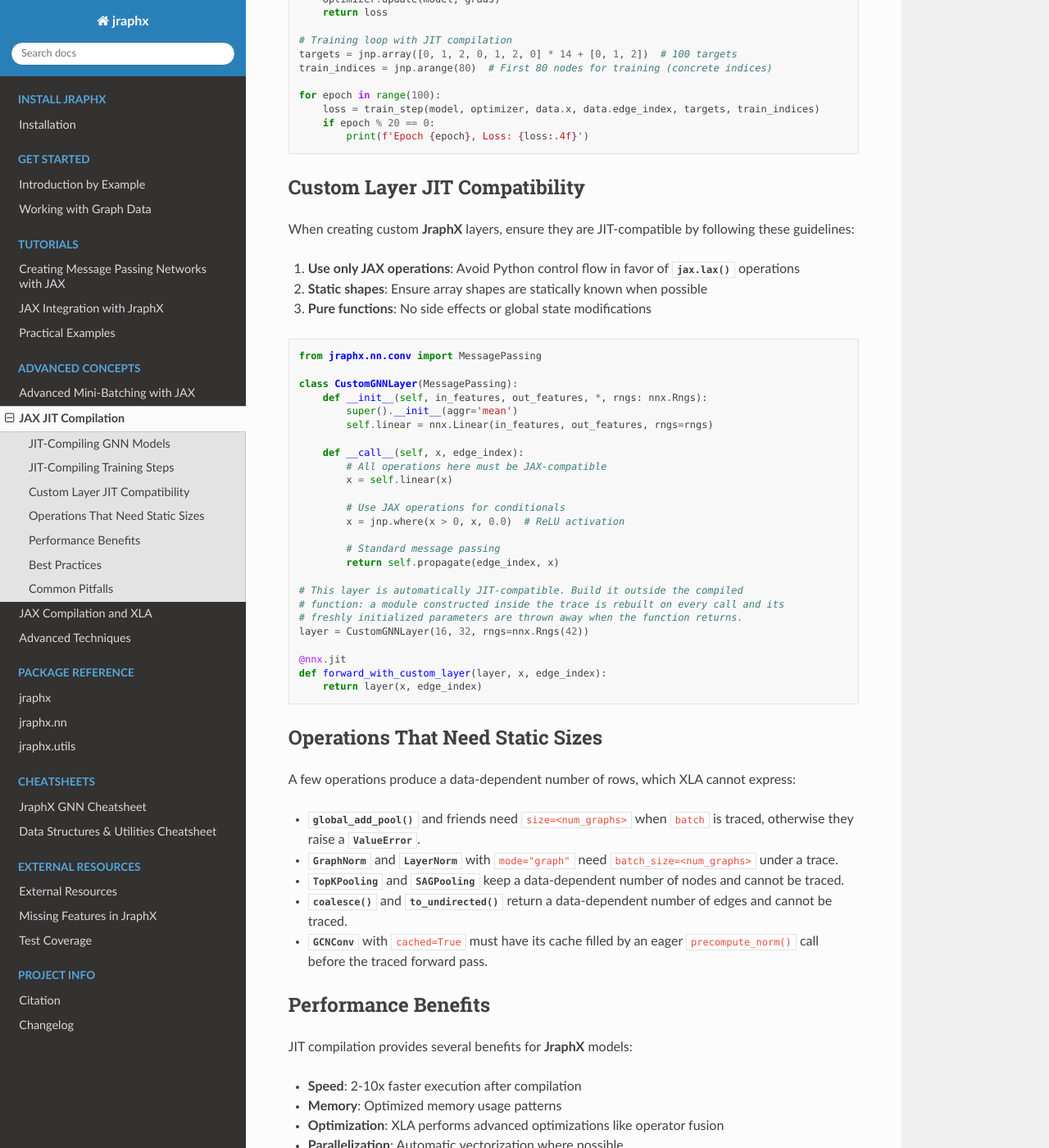
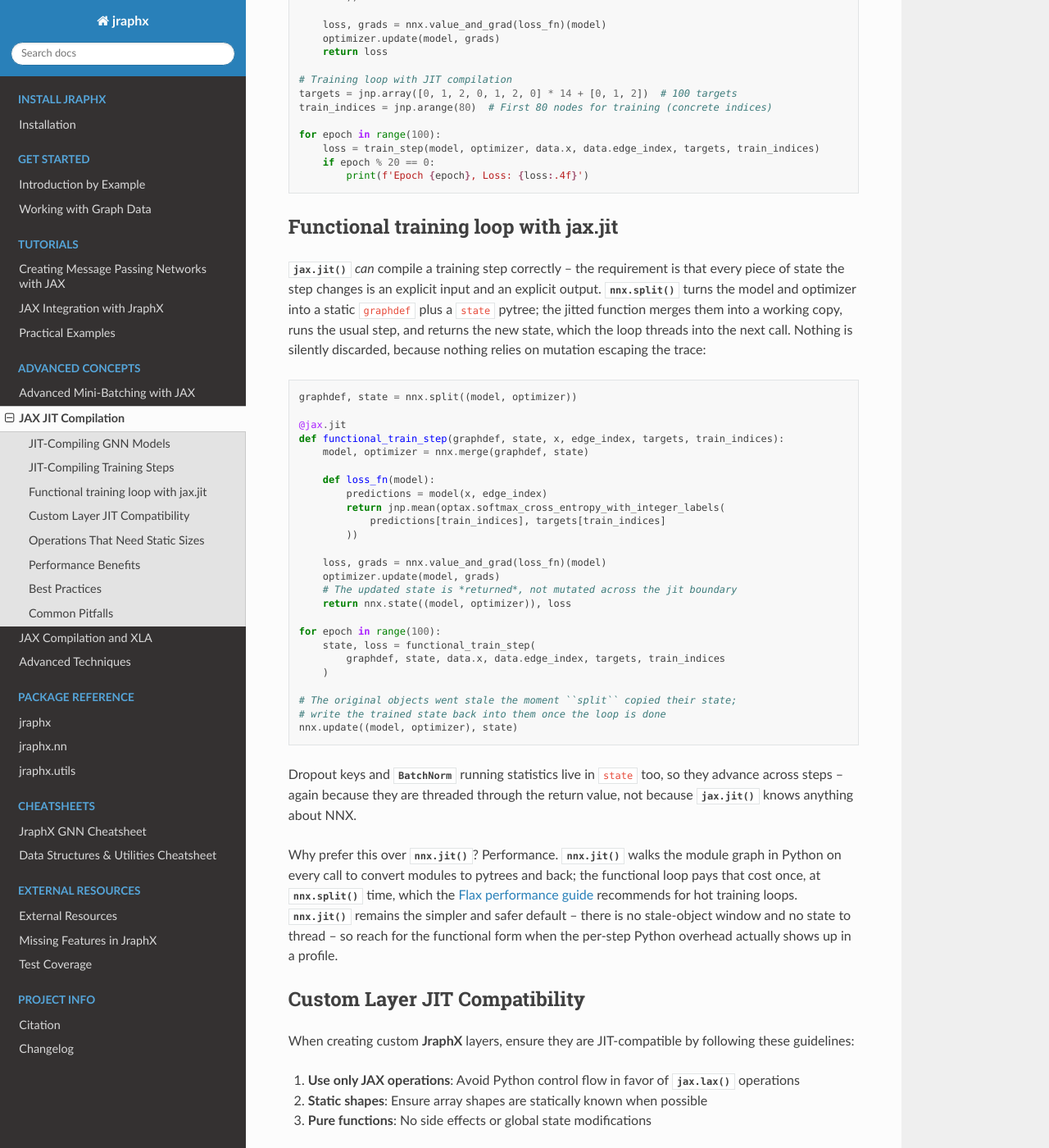
Before and after one commit to DBraun/jraphx, a Sphinx documentation site: the page built from docs/source/advanced/jit.rst, in a window 1280 px wide and 1400 px high, scrolled down 1837 px. Shown: the whole window at 82% size. Built offline with Sphinx 7.4.7 and the Read the Docs theme 3.1.0, drawn with Linux system fonts in a browser that asks for light colours; some of the changed text lies outside the part shown.

Commit message:
Teach the jax.jit functional training loop in the JIT guide
The guide framed jax.jit as safe only for pure evaluation. It is also
correct for training when every piece of state the step changes is an
explicit input and output: nnx.split the model and optimizer once,
merge inside the jitted step, return nnx.state(...) and thread it
through the loop, then nnx.update the originals afterwards. The Flax
performance guide recommends exactly this for hot loops, since it
avoids nnx.jit's per-call Python graph traversal.

The new section's loop was executed as written (loss 1.93 -> 1.08 over
100 epochs, parameters verified changed) and the dropout-state claim
was verified separately: with dropout_rate=0.5 the RNG count advances
on every jax.jit step because it is threaded through the returned
state. The warning, best practices and pitfalls now point at the
functional form instead of ruling jax.jit out.

```diff
--- a/docs/source/advanced/jit.rst
+++ b/docs/source/advanced/jit.rst
@@ -23,8 +23,11 @@ All **JraphX** layers and models are designed to be JIT-compatible out of the bo
     :class:`~jraphx.nn.norm.BatchNorm` running statistics.
 
     :func:`nnx.jit` understands NNX state and propagates the mutation back out.
-    :func:`jax.jit` is only safe for a genuinely pure function -- a forward pass on a
-    model in evaluation mode, with no parameter update and no RNG draw.
+    :func:`jax.jit` is safe in exactly two situations: a genuinely pure function --
+    a forward pass on a model in evaluation mode, with no parameter update and no
+    RNG draw -- or a *functional training loop* where the state is an explicit
+    argument and return value instead of a hidden mutation (see
+    `Functional training loop with jax.jit`_ below).
 
 Here's how to JIT-compile a simple GNN model:
 
@@ -101,6 +104,59 @@ parameters, so it must be wrapped in :func:`nnx.jit`:
         loss = train_step(model, optimizer, data.x, data.edge_index, targets, train_indices)
         if epoch % 20 == 0:
             print(f'Epoch {epoch}, Loss: {loss:.4f}')
+
+Functional training loop with jax.jit
+-------------------------------------
+
+:func:`jax.jit` *can* compile a training step correctly -- the requirement is that
+every piece of state the step changes is an explicit input and an explicit output.
+:func:`nnx.split` turns the model and optimizer into a static ``graphdef`` plus a
+``state`` pytree; the jitted function merges them into a working copy, runs the
+usual step, and returns the new state, which the loop threads into the next call.
+Nothing is silently discarded, because nothing relies on mutation escaping the
+trace:
+
+.. code-block:: python
+
+    graphdef, state = nnx.split((model, optimizer))
+
+    @jax.jit
+    def functional_train_step(graphdef, state, x, edge_index, targets, train_indices):
+        model, optimizer = nnx.merge(graphdef, state)
+
+        def loss_fn(model):
+            predictions = model(x, edge_index)
+            return jnp.mean(optax.softmax_cross_entropy_with_integer_labels(
+                predictions[train_indices], targets[train_indices]
+            ))
+
+        loss, grads = nnx.value_and_grad(loss_fn)(model)
+        optimizer.update(model, grads)
+        # The updated state is *returned*, not mutated across the jit boundary
+        return nnx.state((model, optimizer)), loss
+
+    for epoch in range(100):
+        state, loss = functional_train_step(
+            graphdef, state, data.x, data.edge_index, targets, train_indices
+        )
+
+    # The original objects went stale the moment ``split`` copied their state;
+    # write the trained state back into them once the loop is done
+    nnx.update((model, optimizer), state)
+
+Dropout keys and :class:`~jraphx.nn.norm.BatchNorm` running statistics live in
+``state`` too, so they advance across steps -- again because they are threaded
+through the return value, not because :func:`jax.jit` knows anything about NNX.
+
+Why prefer this over :func:`nnx.jit`? Performance. :func:`nnx.jit` walks the module
+graph in Python on every call to convert modules to pytrees and back; the
+functional loop pays that cost once, at :func:`nnx.split` time, which the
+`Flax performance guide
+<https://flax.readthedocs.io/en/stable/guides/performance.html#functional-training-loop>`_
+recommends for hot training loops. :func:`nnx.jit` remains the simpler and safer
+default -- there is no stale-object window and no state to thread -- so reach for
+the functional form when the per-step Python overhead actually shows up in a
+profile.
 
 Custom Layer JIT Compatibility
 ------------------------------
@@ -198,7 +254,8 @@ Best Practices
 --------------
 
 1. **JIT the training step with** :func:`nnx.jit`: Compile the entire step for maximum
-   benefit, and reach for :func:`jax.jit` only when nothing is mutated
+   benefit. Reach for :func:`jax.jit` when nothing is mutated, or via the functional
+   training loop above when the per-step Python overhead matters
 2. **Warm up on dummy data**: Compile before timing-critical sections
 3. **Static shapes**: Use fixed-size arrays when possible for better optimization
 4. **Batch processing**: JIT works especially well with batched operations
@@ -221,7 +278,8 @@ Common Pitfalls
 
 - **Mutating state under** :func:`jax.jit`: The most costly pitfall, because it is
   silent. Parameter updates, RNG draws and running statistics do not escape a
-  :func:`jax.jit` boundary; use :func:`nnx.jit` for anything that writes to a module
+  :func:`jax.jit` boundary; use :func:`nnx.jit` for anything that writes to a module,
+  or thread the state explicitly with the functional training loop above
 - **Dynamic shapes**: Avoid operations that change array shapes based on data
 - **Python conditionals**: Use :func:`jnp.where` instead of :obj:`if` statements
 - **Global state**: Avoid modifying global variables inside JIT functions
--- a/docs/source/changelog.rst
+++ b/docs/source/changelog.rst
@@ -318,7 +318,10 @@ Trained weights still load (subject to the state-layout notes above), but output
 * Documentation corrections. Three pages taught a training step wrapped in
   :func:`jax.jit`, where the parameter update is traced on a copy of the module state and
   silently discarded -- no error, a plausible loss, and not one parameter moved. They now
-  use :func:`nnx.jit`, and :doc:`/advanced/jit` explains when each is appropriate. The
+  use :func:`nnx.jit`, and :doc:`/advanced/jit` explains when each is appropriate --
+  including the :func:`nnx.split`/:func:`nnx.merge` functional training loop, under
+  which :func:`jax.jit` is correct because the state is threaded explicitly, and which
+  the Flax performance guide recommends for hot loops. The
   ``MessagePassing`` prose described PyG's ``propagate(**kwargs)`` and ``_i``/``_j``
   argument lifting, neither of which JraphX implements: ``message`` is dispatched
   positionally, so a signature written ``message(self, x_i, x_j)`` binds the *source*
```
